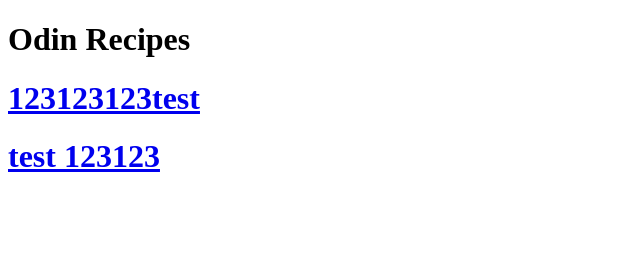
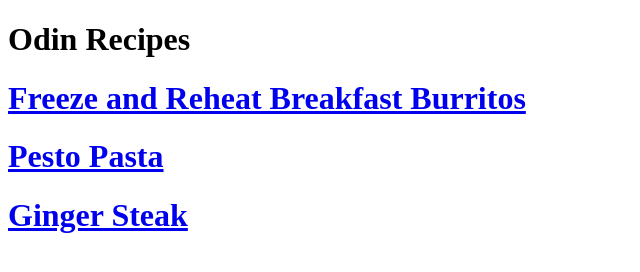
Before and after one commit to aulicino-dian/odin-recipes, a plain HTML site: page index.html in a window 1280 px wide. Shown: the whole page, without its empty margins (0-640 px from the left). Drawn offline with Linux system fonts and the light colour scheme.

Commit message:
I think that I have finally figured out the problem and the links should be working now!

```diff
--- a/index.html
+++ b/index.html
@@ -6,8 +6,8 @@
     </head>
     <body>
         <h1>Odin Recipes</h1>
-        <h1><a href="https://aulicino-dian.github.io/odin-recipes/recipes/freeze-and-reheat-breakfest-burritos.">123123123test</a></h1>
-        <h1><a href="./recipes/pesto-pasta.html">test 123123</a></h1>
-        <h1><a href="./recipes/ginger-steak.html"></a></h1>
+        <h1><a href="./recipes/freeze-and-reheat-breakfest-burritos.html">Freeze and Reheat Breakfast Burritos</a></h1>
+        <h1><a href="./recipes/pesto-pasta.html">Pesto Pasta</a></h1>
+        <h1><a href="./recipes/ginger-steak.html">Ginger Steak</a></h1>
     </body>
 </html>
```
Also changed, not shown: recipes/freeze-and-reheat-breakfest-burritos.html (+1 -1 lines), recipes/ginger-steak.html (+1 -1 lines), recipes/pesto-pasta.html (+1 -1 lines), images/Screenshot 2021-12-11 at 05-04-40 Ginger Steak.png (added), images/Screenshot 2021-12-11 at 05-32-53 Freeze-and-Reheat Breakfast Burritos.png (added), images/Screenshot 2021-12-11 at 05-50-29 Pesto Pasta.png (added).
